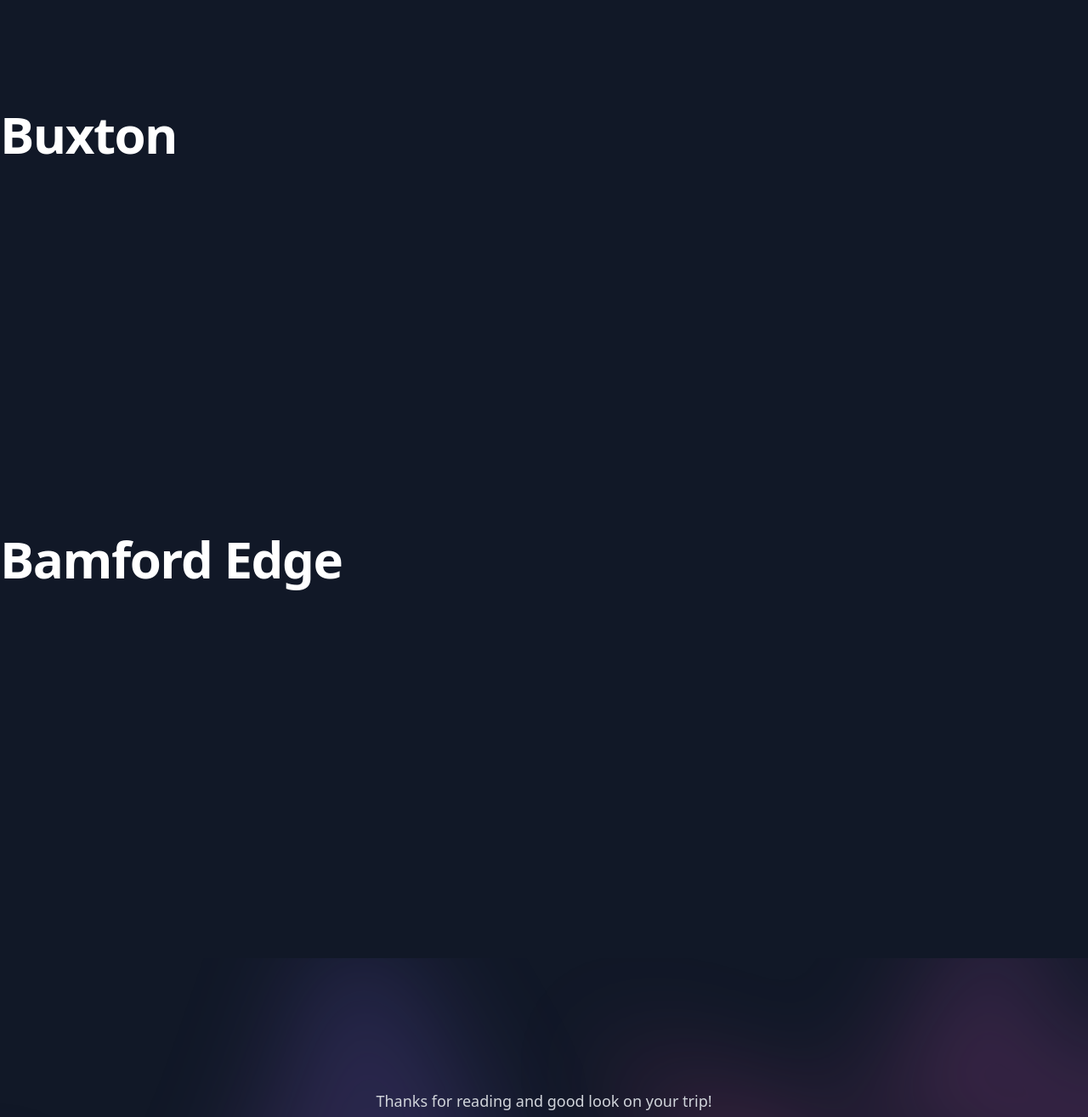
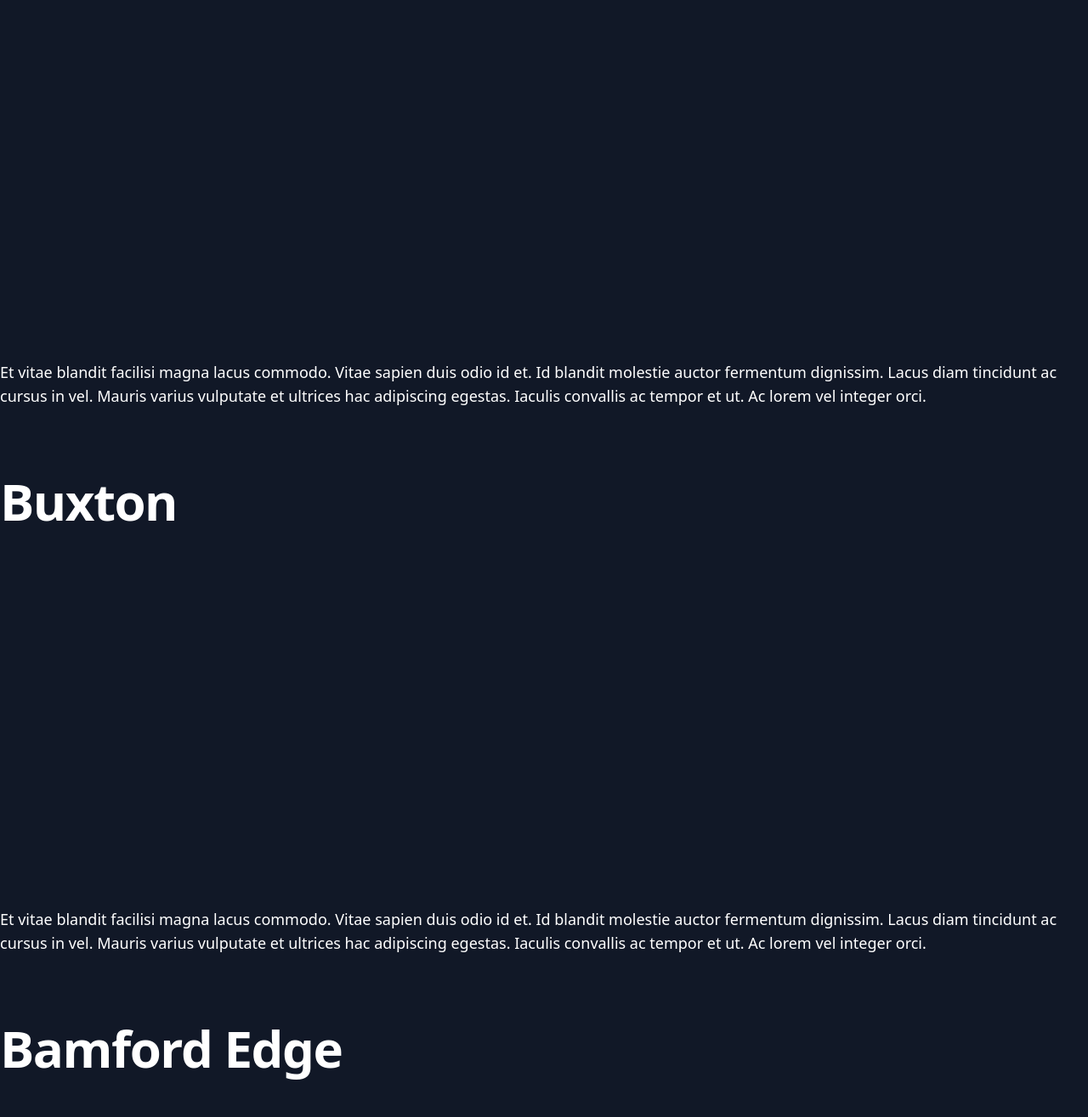
Before and after one commit to Luke-JH/peak-district-locations, a website: page index.html in a window 1280 px wide. Shown: the part 1860-3175 px from the top of the page at 85% size. Drawn offline with nearby package versions, Linux system fonts and the light colour scheme; some packages are replaced by stand-ins of ours; files that its build step writes are made by us from their sources.

Commit message:
placeholder text

```diff
--- a/index.html
+++ b/index.html
@@ -28,18 +28,27 @@
   </header>
   <body class="bg-gray-900">
 
-    <!--The div element for the map -->
+    <!--The div element for the maps -->
     <div class="container mx-auto">
       <h2 class="text-4xl mt-6 mb-4 font-bold tracking-tight text-white sm:text-6xl">Mam Tor</h2>
       <div class="rounded-3xl" id="map"></div>
+      <p class="mt-8 text-lg text-white mb-20">Et vitae blandit facilisi magna lacus commodo. Vitae sapien duis odio id et. Id blandit molestie auctor fermentum dignissim. Lacus diam tincidunt ac cursus in vel. Mauris varius vulputate et ultrices hac adipiscing egestas. Iaculis convallis ac tempor et ut. Ac lorem vel integer orci.</p>
+
       <h2 class="text-4xl mt-6 mb-4 font-bold tracking-tight text-white sm:text-6xl">Castleton</h2>
       <div class="rounded-3xl" id="map2"></div>
+      <p class="mt-8 text-lg text-white mb-20">Et vitae blandit facilisi magna lacus commodo. Vitae sapien duis odio id et. Id blandit molestie auctor fermentum dignissim. Lacus diam tincidunt ac cursus in vel. Mauris varius vulputate et ultrices hac adipiscing egestas. Iaculis convallis ac tempor et ut. Ac lorem vel integer orci.</p>
+
       <h2 class="text-4xl mt-6 mb-4 font-bold tracking-tight text-white sm:text-6xl">Kinder Downfall</h2>
       <div class="rounded-3xl" id="map3"></div>
-      <h3 class="text-4xl mt-6 mb-4 font-bold tracking-tight text-white sm:text-6xl">Buxton</h2>
+      <p class="mt-8 text-lg text-white mb-20">Et vitae blandit facilisi magna lacus commodo. Vitae sapien duis odio id et. Id blandit molestie auctor fermentum dignissim. Lacus diam tincidunt ac cursus in vel. Mauris varius vulputate et ultrices hac adipiscing egestas. Iaculis convallis ac tempor et ut. Ac lorem vel integer orci.</p>
+
+      <h2 class="text-4xl mt-6 mb-4 font-bold tracking-tight text-white sm:text-6xl">Buxton</h2>
       <div class="rounded-3xl" id="map4"></div>
-      <h3 class="text-4xl mt-6 mb-4 font-bold tracking-tight text-white sm:text-6xl">Bamford Edge</h2>
+      <p class="mt-8 text-lg text-white mb-20">Et vitae blandit facilisi magna lacus commodo. Vitae sapien duis odio id et. Id blandit molestie auctor fermentum dignissim. Lacus diam tincidunt ac cursus in vel. Mauris varius vulputate et ultrices hac adipiscing egestas. Iaculis convallis ac tempor et ut. Ac lorem vel integer orci.</p>
+
+      <h2 class="text-4xl mt-6 mb-4 font-bold tracking-tight text-white sm:text-6xl">Bamford Edge</h2>
       <div class="rounded-3xl" id="map5"></div>
+      <p class="mt-8 text-lg text-white mb-20">Et vitae blandit facilisi magna lacus commodo. Vitae sapien duis odio id et. Id blandit molestie auctor fermentum dignissim. Lacus diam tincidunt ac cursus in vel. Mauris varius vulputate et ultrices hac adipiscing egestas. Iaculis convallis ac tempor et ut. Ac lorem vel integer orci.</p>
     </div>
     <!-- prettier-ignore -->
     <script>(g=>{var h,a,k,p="The Google Maps JavaScript API",c="google",l="importLibrary",q="__ib__",m=document,b=window;b=b[c]||(b[c]={});var d=b.maps||(b.maps={}),r=new Set,e=new URLSearchParams,u=()=>h||(h=new Promise(async(f,n)=>{await (a=m.createElement("script"));e.set("libraries",[...r]+"");for(k in g)e.set(k.replace(/[A-Z]/g,t=>"_"+t[0].toLowerCase()),g[k]);e.set("callback",c+".maps."+q);a.src=`https://maps.${c}apis.com/maps/api/js?`+e;d[q]=f;a.onerror=()=>h=n(Error(p+" could not load."));a.nonce=m.querySelector("script[nonce]")?.nonce||"";m.head.append(a)}));d[l]?console.warn(p+" only loads once. Ignoring:",g):d[l]=(f,...n)=>r.add(f)&&u().then(()=>d[l](f,...n))})
```
